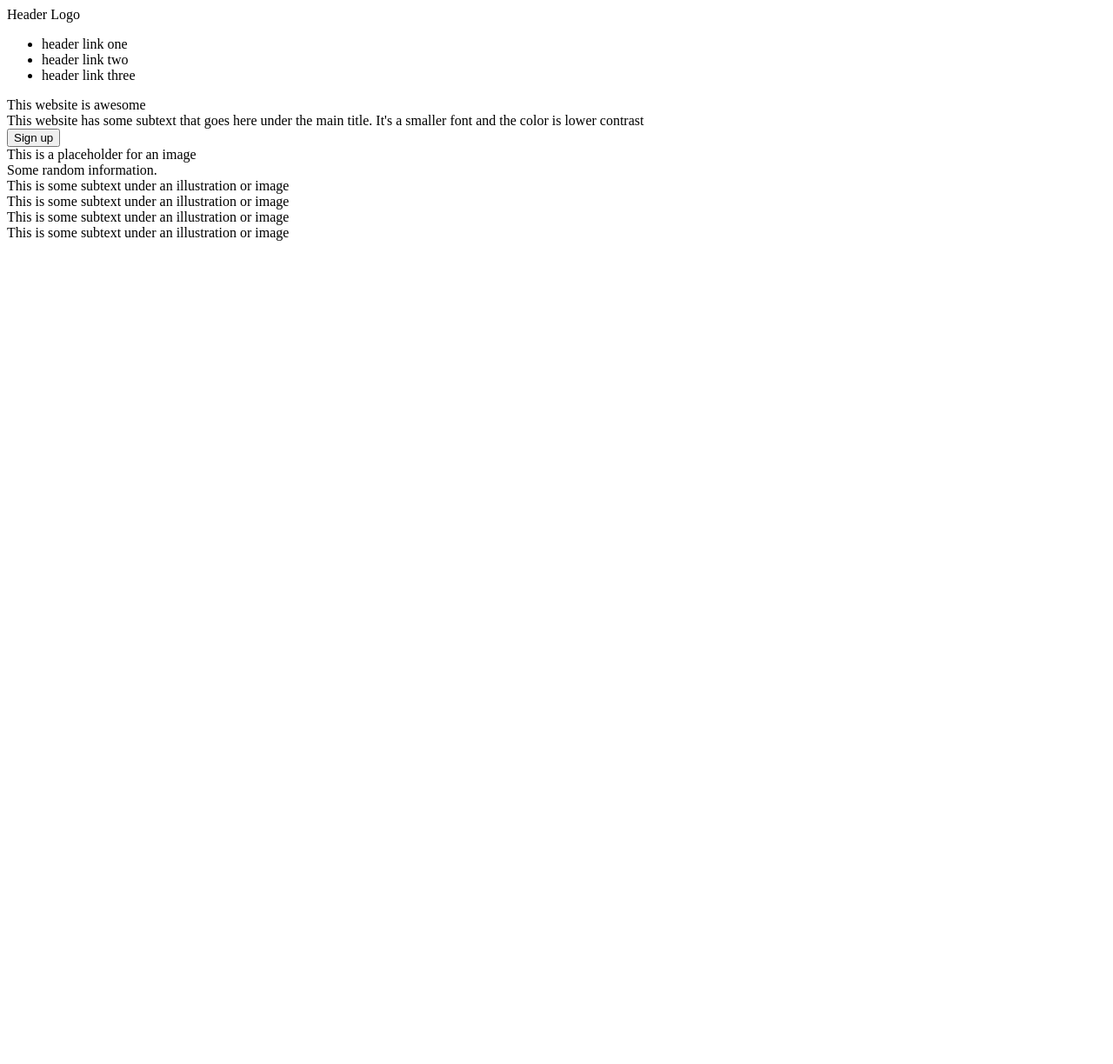
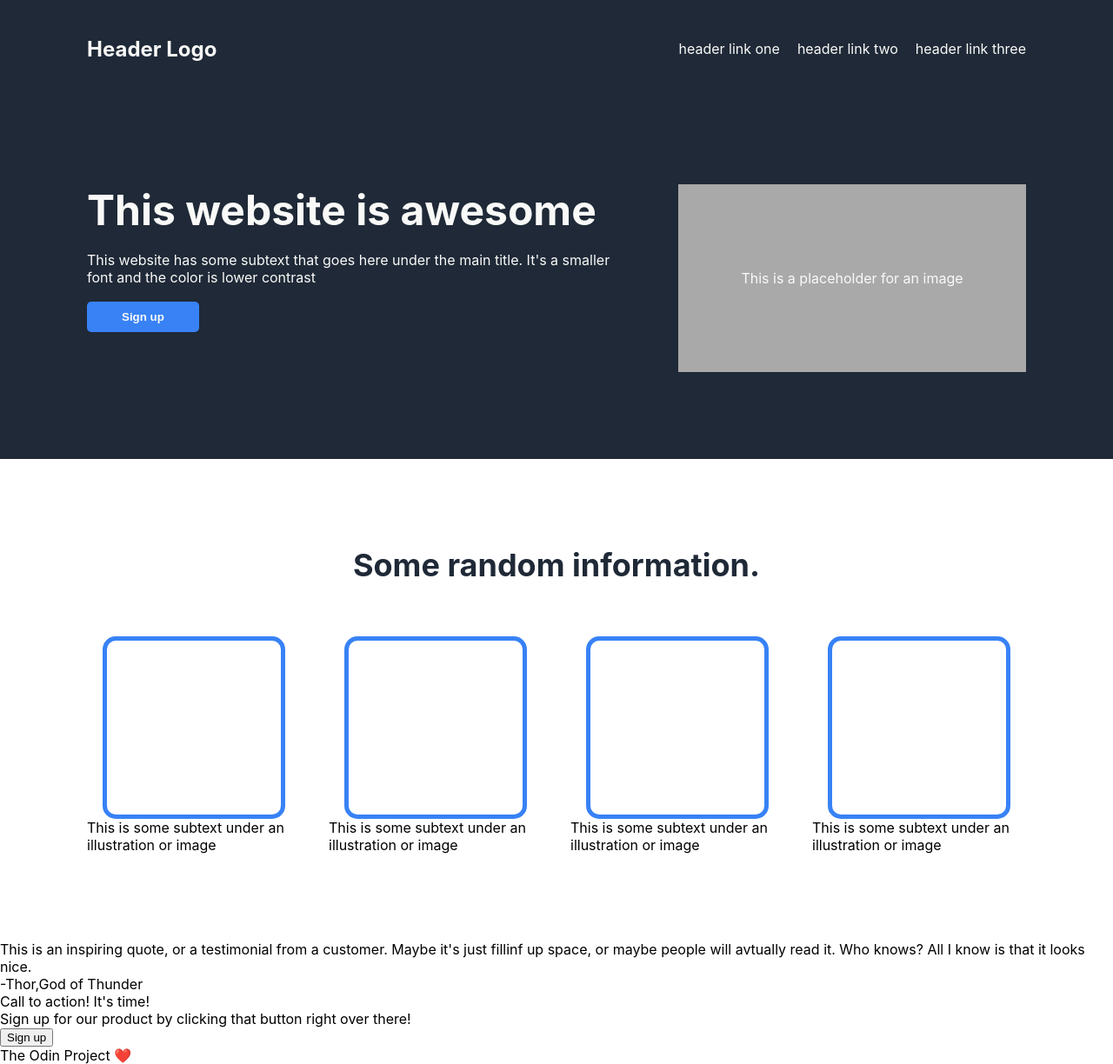
Before and after one commit to florahooo/odin-landing-page, a plain HTML site: page index.html in a window 1280 px wide. Shown: the whole page at 87% size. Before the commit the page ends 800 px from the top, so only its background shows below. Drawn offline with Linux system fonts and the light colour scheme.

Commit message:
completed navigation bar and hero

```diff
--- a/index.html
+++ b/index.html
@@ -4,6 +4,7 @@
     <meta charset="UTF-8">
     <meta name="viewport" content="width=device-width, initial-scale=1.0">
     <title>Landing Page</title>
+    <link rel="stylesheet" href="style.css">
 </head>
 <body>
     <div class="nav-bar">
@@ -17,43 +18,61 @@
 
     <div class="container-one">
         <div class="left">
-            <div>This website is awesome</div>
-            <div>This website has some subtext that goes here under the main title. It's a smaller font and the color is lower contrast</div>
+            <div id="hero-main-text">This website is awesome</div>
+            <div id="secondary-text">This website has some subtext that goes here under the main title. It's a smaller font and the color is lower contrast</div>
             <button>Sign up</button>
         </div>
 
         <div class="right">
-            <div>This is a placeholder for an image</div>
+            <div class="hero-image">This is a placeholder for an image</div>
         </div>
     </div>
 
     <div class="container-two">
-        <div>Some random information.</div>
+        <div id="two-main-text">Some random information.</div>
 
-        <div></div>
-        <div>This is some subtext under an illustration or image</div>
+        <div class= "gallery">
+            <div class="item">
+                <div class="gallery-image"></div>
+                <div>This is some subtext under an illustration or image</div>
+            </div>
 
-        <div></div>
-        <div>This is some subtext under an illustration or image</div>
+            <div class="item">
+                <div class="gallery-image"></div>
+                <div>This is some subtext under an illustration or image</div>
+            </div>
 
-        <div></div>
-        <div>This is some subtext under an illustration or image</div>
+            <div class="item">
+                <div class="gallery-image"></div>
+                <div>This is some subtext under an illustration or image</div>
+            </div>
 
-        <div></div>
-        <div>This is some subtext under an illustration or image</div>
+            <div class="item">
+                <div class="gallery-image"></div>
+                <div>This is some subtext under an illustration or image</div>
+            </div>
+
+        </div>
+
 
     </div>
 
     <div class="container-three">
-
+        <div>This is an inspiring quote, or a testimonial from a customer. Maybe it's just fillinf up space, or maybe people will avtually read it. Who knows? All I know is that it looks nice.</div>
+        <div>-Thor,God of Thunder</div>
     </div>
 
     <div class="container-four">
+        <div>
+            <div>Call to action! It's time!</div>
+            <div>Sign up for our product by clicking that button right over there!</div>
+            <button>Sign up</button>
+        </div>
 
     </div>
 
     <div class = "footer">
-
+        <div>The Odin Project ❤️</div>
     </div>
 </body>
 </html>
--- a/style.css
+++ b/style.css
@@ -0,0 +1,97 @@
+body {
+    font-family: -apple-system, BlinkMacSystemFont, 'Segoe UI', Roboto, Oxygen, Ubuntu, Cantarell, 'Open Sans', 'Helvetica Neue', sans-serif;
+    margin:0;
+}
+
+.nav-bar {
+    display: flex;
+    background-color: #1f2937;
+    color: #f9faf8;
+    justify-content: space-between;
+    align-items: center;
+    padding: 30px 100px;
+}
+
+.logo {
+    font-size: 24px;
+    font-weight: 700;
+}
+
+.nav-bar > ul {
+    list-style: none;
+    display: flex;
+    gap: 20px;
+}
+
+.container-one {
+    padding: 100px 100px;
+    background-color: #1f2937;
+    color: #f9faf8;
+    display: flex;
+    justify-content: space-between;
+    gap:70px;
+}
+
+#hero-main-text {
+    font-size: 48px;
+    font-weight: bolder;
+    margin-bottom: 18px;
+}
+
+.hero-image {
+    width: 50vh;
+    height:27vh;
+    background-color: darkgray;
+    display: flex;
+    justify-content: center;
+    align-items: center;
+}
+
+
+.left > button {
+    background-color: #3882F6;
+    color: #f9faf8;
+    padding: 10px 40px;
+    border: none;
+    border-radius: 5px;
+    font-weight: bold;
+    margin-top: 18px;
+}
+
+.container-two {
+    padding: 100px 100px;
+    display:flex;
+    flex-direction: column;
+    justify-content: center;
+    align-items: center;
+}
+
+#two-main-text {
+    font-weight: bold;
+    font-size: 36px;
+    color: #1f2937;
+    margin-bottom: 60px;
+}
+.gallery-image {
+    height: 200px;
+    width: 200px;
+    background-color: white;
+    border: solid;
+    border-width: 5px;
+    border-color: #3882F6;
+    border-radius: 15px;
+
+}
+.gallery {
+    display: flex;
+    flex-direction: row;
+    gap:32px;
+}
+
+.item {
+    display: flex;
+    flex-direction: column;
+    justify-content: center;
+    align-items: center;
+
+}
```
